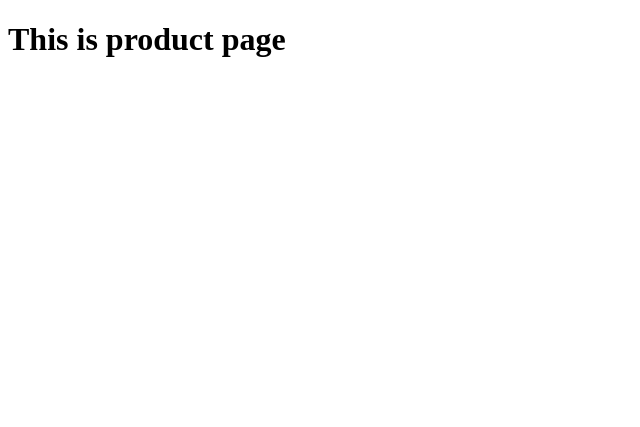
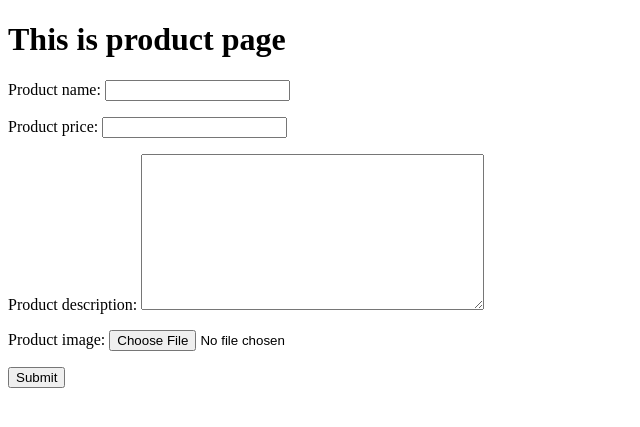
Before and after one commit to malihamohit1100/learning_django, a Django app: page /product/ in a window 1280 px wide. Shown: the top 427 px of the page, without its empty margins (0-640 px from the left). Run offline with Django 5.2, Linux system fonts and the light colour scheme.

Commit message:
practiced mod17 class 01

```diff
--- a/product/admin.py
+++ b/product/admin.py
@@ -1,5 +1,5 @@
 from django.contrib import admin
-from product.models import product
+from .models import Product
 
 # Register your models here.
-admin.site.register(product)
+admin.site.register(Product)
--- /dev/null
+++ b/product/forms.py
@@ -0,0 +1,7 @@
+from django import forms
+from .models import Product
+
+class ProductForm(forms.ModelForm):
+    class Meta:
+        model = Product
+        fields = '__all__'
--- a/product/models.py
+++ b/product/models.py
@@ -1,7 +1,8 @@
 from django.db import models
 
 # Create your models here.
-class product(models.Model):
+class Product(models.Model):
     product_name = models.CharField(max_length=255)
-    price = models.DecimalField(max_digits=10, decimal_places=2)
+    product_price = models.DecimalField(max_digits=10, decimal_places=2)
     product_description = models.TextField(null=True, blank=True)
+    product_image = models.ImageField(upload_to='images', null=True, blank=True)
--- a/product/templates/product/product.html
+++ b/product/templates/product/product.html
@@ -7,5 +7,32 @@
 </head>
 <body>
     <h1>This is product page</h1>
+    <form method="POST" enctype="multipart/form-data">
+
+        {% csrf_token %}
+        {{ product_form.as_p }}
+
+        {% comment %} {% csrf_token %}
+        <p>
+        <label for="product_name">Product Name:</label>
+        <input type="text" name="product_name" value="">
+        </p>
+        <p>
+        <label for="product_price">Product Price:</label>
+        <input type="number" name="product_price" value="">
+        </p>
+        <p>
+        <label for="product_description">Product Description:</label>
+        <textarea name="product_description"></textarea>
+        </p>
+        <p>
+        <button type="submit">Submit</button>
+        </p> {% endcomment %}
+
+        <p>
+        <button type="submit">Submit</button>
+        </p>
+    </form>
+
 </body>
 </html>
--- a/product/views.py
+++ b/product/views.py
@@ -1,8 +1,32 @@
 from django.shortcuts import render
+from django.http import JsonResponse,HttpResponse
+from product.models import Product
+from product.forms import ProductForm
 
 # Create your views here.
 # view can be a function or class based view
 
 def product_view(request):
-    print('Hitting product view')
-    return render(request, 'product/product.html' )
+    # data = request.POST
+    # product_name = data.get('product_name')
+    # product_price = data.get('product_price')
+    # product_description = data.get('product_description')
+
+    # product = Product(
+    #     product_name = product_name,
+    #     product_price = product_price,
+    #     product_description = product_description
+    # )
+
+    # product.save()
+
+    product_form = ProductForm()
+    if request.method == "POST":
+        product_form = ProductForm(request.POST, request.FILES)
+
+        if product_form.is_valid():
+            product_form.save()
+            #return JsonResponse({'message': 'Product created successfully'})
+
+
+    return render(request,'product/product.html',context={'product_form': product_form})
--- a/school_management/settings.py
+++ b/school_management/settings.py
@@ -57,7 +57,7 @@ ROOT_URLCONF = 'school_management.urls'
 TEMPLATES = [
     {
         'BACKEND': 'django.template.backends.django.DjangoTemplates',
-        'DIRS': ['templates'],
+        'DIRS': [BASE_DIR / 'templates'],
         'APP_DIRS': True,
         'OPTIONS': {
             'context_processors': [
@@ -121,3 +121,6 @@ STATIC_URL = '/static/'
 STATICFILES_DIRS = [
     BASE_DIR / 'static',
 ]
+
+MEDIA_URL = '/media/'
+MEDIA_ROOT = BASE_DIR / 'media'
--- a/school_management/urls.py
+++ b/school_management/urls.py
@@ -18,12 +18,17 @@ from django.contrib import admin
 from django.urls import path, include
 from . import views
 from product.views import product_view
+from django.conf import settings
+from django.conf.urls.static import static
 
 
 urlpatterns = [
     path('admin/', admin.site.urls),
     path('student/', include('student.urls')),
     path('teacher/', include('teacher.urls')),
-    path('', views.home),
-    path('product/', view=product_view)
+    path('home/', views.home),
+    path('product/', product_view , name='product')
 ]
+
+if settings.DEBUG:
+    urlpatterns += static(settings.MEDIA_URL, document_root=settings.MEDIA_ROOT)
--- a/school_management/views.py
+++ b/school_management/views.py
@@ -1,5 +1,7 @@
+from urllib import request
+
 from django.shortcuts import render
-from django.http import HttpResponse
+from django.http import JsonResponse,HttpResponse
 
 # Create your views here.
 def home(request):
--- a/student/urls.py
+++ b/student/urls.py
@@ -3,7 +3,7 @@ from . import views
 
 urlpatterns = [
     path('profile/', views.profile, name = "student_profile"),
-    path('home/', views.home, name = "student_home"),
+    path('home/', views.home),
     path('delete/<int:id>/', views.delete_student, name = "delete_student"),
     path('edit/<int:id>/', views.edit_student, name = "edit_student"),
 ]
```
Also changed, not shown: student/templates/student/index.html (+0 -12 lines), student/views.py (+11 -1 lines), templates/index.html (+26 -1 lines), product/migrations/0003_rename_price_product_product_price.py (added), product/migrations/0004_product_product_image.py (added).
